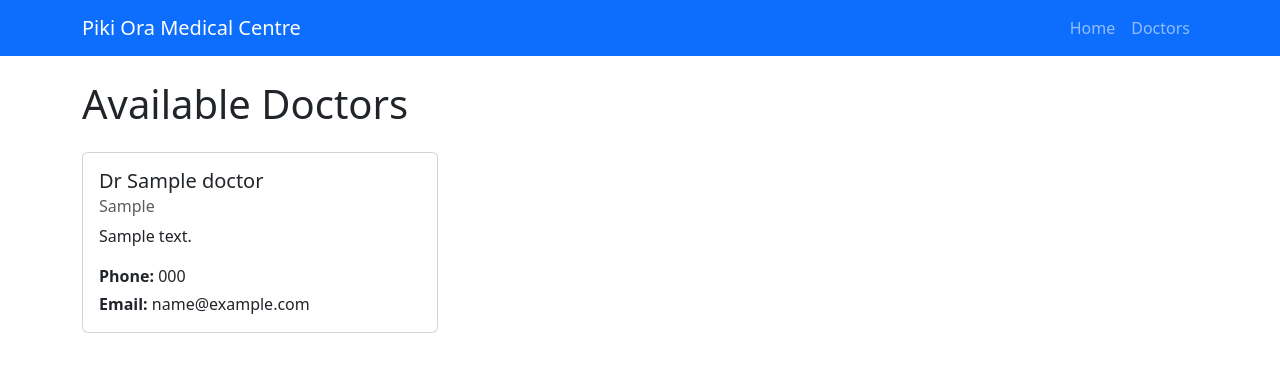
After one commit to Perisi02/ISCG7420-Assignment1-Task2, a Django app: page /doctors/ in a window 1280 px wide. The commit adds this page. Shown: the top 372 px of the page. Run offline with Django 5.2, Linux system fonts and the light colour scheme; tables that the repository leaves empty hold one stand-in row (values such as "Sample post").

Commit message:
Add doctor listing page

```diff
--- a/appointment/templates/appointment/base.html
+++ b/appointment/templates/appointment/base.html
@@ -19,7 +19,12 @@
         </a>
 
         <div class="navbar-nav ms-auto">
-            <a class="nav-link" href="{% url 'appointment:home' %}">Home</a>
+            <a class="nav-link" href="{% url 'appointment:home' %}">
+                Home
+            </a>
+            <a class="nav-link" href="{% url 'appointment:doctor_list' %}">
+                Doctors
+            </a>
         </div>
     </div>
 </nav>
--- /dev/null
+++ b/appointment/templates/appointment/doctor_list.html
@@ -0,0 +1,52 @@
+{% extends "appointment/base.html" %}
+
+{% block title %}
+    Doctors | Piki Ora Medical Centre
+{% endblock %}
+
+{% block content %}
+<h1 class="mb-4">Available Doctors</h1>
+
+{% if doctors %}
+<div class="row">
+    {% for doctor in doctors %}
+    <div class="col-md-4 mb-3">
+        <div class="card h-100">
+            <div class="card-body">
+                <h5 class="card-title">Dr {{ doctor.name }}</h5>
+                <h6 class="card-subtitle mb-2 text-muted">
+                    {{ doctor.specialty }}
+                </h6>
+
+                {% if doctor.bio %}
+                <p class="card-text">
+                    {{ doctor.bio }}
+                </p>
+                {% else %}
+                <p class="card-text text-muted">
+                    No bio available.
+                </p>
+                {% endif %}
+
+                {% if doctor.phone %}
+                <p class="mb-1">
+                    <strong>Phone:</strong> {{ doctor.phone }}
+                </p>
+                {% endif %}
+
+                {% if doctor.email %}
+                <p class="mb-0">
+                    <strong>Email:</strong> {{ doctor.email }}
+                </p>
+                {% endif %}
+            </div>
+        </div>
+    </div>
+    {% endfor %}
+</div>
+{% else %}
+<div class="alert alert-info">
+    No doctors are currently available.
+</div>
+{% endif %}
+{% endblock %}
--- a/appointment/urls.py
+++ b/appointment/urls.py
@@ -5,4 +5,5 @@ app_name = "appointment"
 
 urlpatterns = [
     path("", views.home, name="home"),
+    path("doctors/", views.doctor_list, name="doctor_list"),
 ]
--- a/appointment/views.py
+++ b/appointment/views.py
@@ -1,5 +1,12 @@
 from django.shortcuts import render
+
+from appointment.models import Doctor
+
 
 # Create your views here.
 def home(request):
     return render(request, 'appointment/home.html')
+
+def doctor_list(request):
+    doctors = Doctor.objects.filter(is_active=True).order_by('name')
+    return render(request, 'appointment/doctor_list.html', {'doctors': doctors})
```
